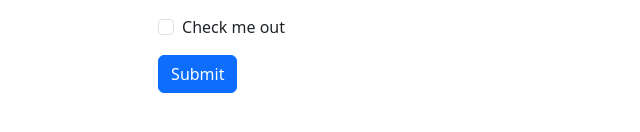
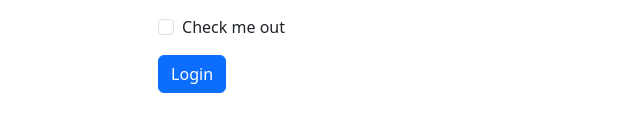
Before and after one commit to asib11/email-authentication, a React (Vite) app: page /login in a window 1280 px wide. Shown: the part 462-594 px from the top of the page, without its empty margins (319-959 px from the left). Built offline with nearby package versions, Linux system fonts and the light colour scheme.

Commit message:
login with gmail

```diff
--- a/src/components/Login/Login.jsx
+++ b/src/components/Login/Login.jsx
@@ -1,11 +1,47 @@
+import { getAuth, signInWithEmailAndPassword } from 'firebase/auth';
+import { useState } from 'react';
 import Button from 'react-bootstrap/Button';
 import Form from 'react-bootstrap/Form';
+import app from '../../firebase/firebase.init';
 
 const Login = () => {
+    const [loginError, setLoginError] = useState('');
+    const [success, SetSuccess] = useState('');
+    const [user, setUser] = useState(null);
+
+    const handleLogin = event => {
+        event.preventDefault();
+        setLoginError('');
+        SetSuccess('');
+
+        const form = event.target;
+        const email = form.email.value;
+        const password = form.password.value;
+        console.log(email, password);
+
+        if (!/(?=.*[A-Z])/.test(password)) {
+            setLoginError('password must be one uppercase');
+            return;
+        }
+        //firebase connect
+        const auth = getAuth(app);
+        signInWithEmailAndPassword(auth, email, password)
+            .then(result => {
+                const user = result.user;
+                console.log(user);
+                setUser(user);
+                SetSuccess('login successfully');
+                form.reset();
+            })
+            .catch(error => {
+                setLoginError(error.message);
+            })
+    }
+
     return (
         <div>
             <h4>Please Login</h4>
-            <Form >
+            <Form onSubmit={handleLogin}>
                 <Form.Group className="mb-3" controlId="formBasicEmail">
                     <Form.Label>Email address</Form.Label>
                     <Form.Control type="email" name='email' placeholder="Enter email" />
@@ -20,9 +56,15 @@ const Login = () => {
                     <Form.Check type="checkbox" label="Check me out" />
                 </Form.Group>
                 <Button variant="primary" type="submit">
-                    Submit
+                    Login
                 </Button>
             </Form>
+            {
+                user && <div>
+                    <p className='text-danger'>{loginError}</p>
+                    <p className='text-success'>{success}</p>
+                </div>
+            }
         </div>
     );
 };
```
